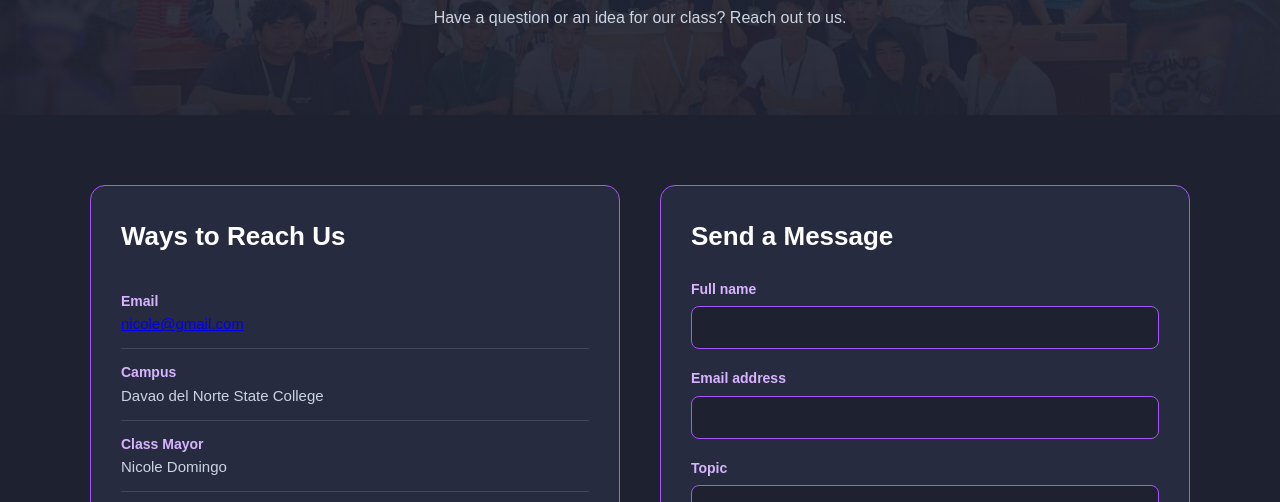
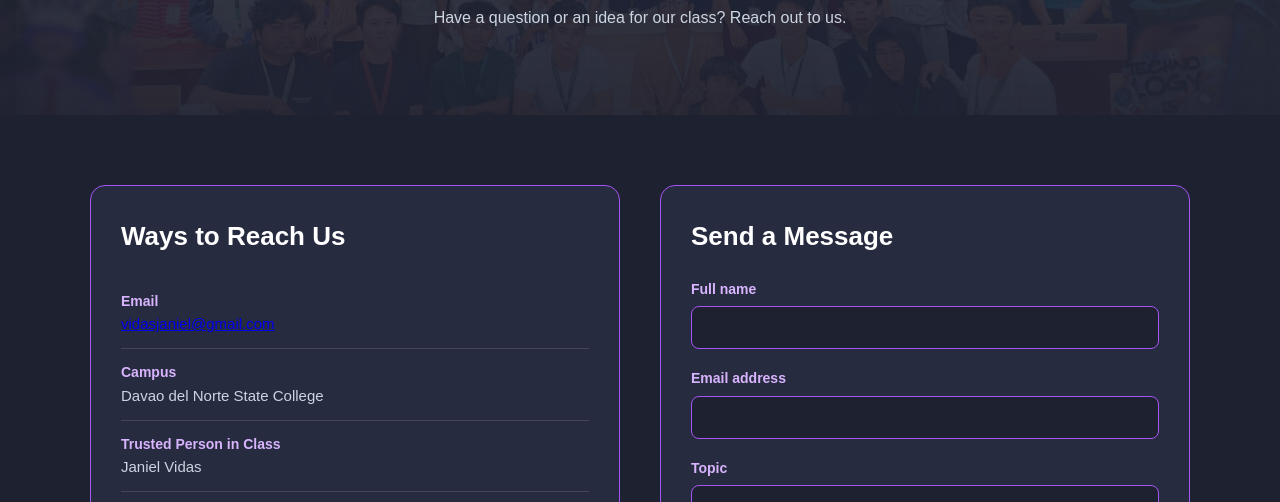
Before and after one commit to niel-crazy/IT111_M5, a plain HTML site: page contact.html in a window 1280 px wide. Shown: the part 298-800 px from the top of the page. Drawn offline with Linux system fonts and the light colour scheme.

Commit message:
Update contact information and titles in contact.html

```diff
--- a/contact.html
+++ b/contact.html
@@ -48,15 +48,15 @@
                 <ul class="contact-list">
                     <li>
                         <strong>Email</strong>
-                        <span><a href="mailto:vidasjaniel@gmail.com">nicole@gmail.com</a></span>
+                        <span><a href="mailto:vidasjaniel@gmail.com">vidasjaniel@gmail.com</a></span>
                     </li>
                     <li>
                         <strong>Campus</strong>
                         <span>Davao del Norte State College</span>
                     </li>
                     <li>
-                        <strong>Class Mayor</strong>
-                        <span>Nicole Domingo</span>
+                        <strong>Trusted Person in Class</strong>
+                        <span>Janiel Vidas</span>
                     </li>
                     <li>
                         <strong>Office Hours</strong>
```
